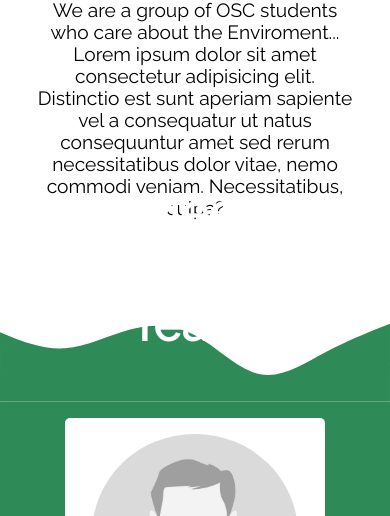
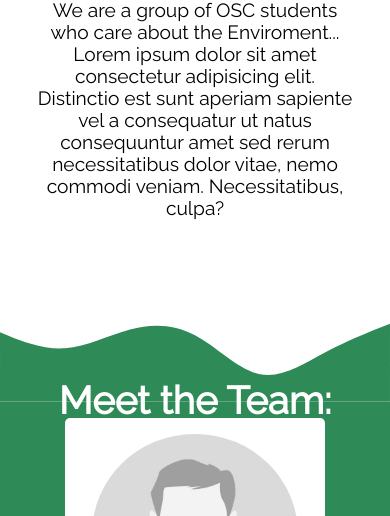
Before and after one commit to OSC-Website/OSC-Website-Front-End, a plain HTML site: page index.html in a window 390 px wide. Shown: the part 584-1100 px from the top of the page. Drawn offline with nearby package versions, Linux system fonts and the light colour scheme; a script that the page names is missing.

Commit message:
Made 'Meet Our Team' responsive

```diff
--- a/CSS/styles.css
+++ b/CSS/styles.css
@@ -298,8 +298,8 @@ header .navbar-default div .fa-bars {
 .EVC__Our-Team h2 {
   position: absolute;
   top: 70rem;
-  width: 50%;
-  left: 25%;
+  width: 90%;
+  left: 5%;
   color: var(--White);
   font-size: 3rem;
   z-index: 2;
@@ -1026,6 +1026,127 @@ ul {
   }
 }
 
+@media only screen and (max-width: 675px) {
+  .EVC__Our-Team h2 {
+    top: 53.55rem;
+  }
+}
+
+@media only screen and (max-width: 669px) {
+  .EVC__Our-Team h2 {
+    top: 55rem;
+  }
+}
+
+@media only screen and (max-width: 646px) {
+  .EVC__Our-Team h2 {
+    top: 53.7rem;
+  }
+}
+
+@media only screen and (max-width: 620px) {
+  .EVC__Our-Team h2 {
+    top: 52.2rem;
+  }
+}
+
+@media only screen and (max-width: 593px) {
+  .EVC__Our-Team h2 {
+    top: 50.7rem;
+  }
+}
+
+@media only screen and (max-width: 566px) {
+  .EVC__Our-Team h2 {
+    top: 49.5rem;
+  }
+}
+
+@media only screen and (max-width: 555px) {
+  .EVC__Our-Team h2 {
+    top: 50.3rem;
+  }
+}
+
+@media only screen and (max-width: 530px) {
+  .EVC__Our-Team h2 {
+    top: 48.9rem;
+  }
+}
+
+@media only screen and (max-width: 511px) {
+  .EVC__Our-Team h2 {
+    top: 59.2rem;
+  }
+}
+
+@media only screen and (max-width: 497px) {
+  .EVC__Our-Team h2 {
+    top: 58.1rem;
+  }
+}
+
+@media only screen and (max-width: 480px) {
+  .EVC__Our-Team h2 {
+    top: 57rem;
+  }
+}
+
+@media only screen and (max-width: 466px) {
+  .EVC__Our-Team h2 {
+    top: 56rem;
+  }
+}
+
+@media only screen and (max-width: 460px) {
+  .EVC__Our-Team h2 {
+    top: 57rem;
+  }
+}
+
+@media only screen and (max-width: 448px) {
+  .EVC__Our-Team h2 {
+    top: 56.3rem;
+    font-size: 2.4rem;
+  }
+}
+
+@media only screen and (max-width: 435px) {
+  .EVC__Our-Team h2 {
+    top: 56.6rem;
+  }
+}
+
+@media only screen and (max-width: 419px) {
+  .EVC__Our-Team h2 {
+    top: 60.2rem;
+  }
+}
+
+@media only screen and (max-width: 405px) {
+  .EVC__Our-Team h2 {
+    top: 59.2rem;
+  }
+}
+
+@media only screen and (max-width: 399px) {
+  .EVC__Our-Team h2 {
+    top: 60.1rem;
+  }
+}
+
+@media only screen and (max-width: 383px) {
+  .EVC__Our-Team h2 {
+    top: 59rem;
+  }
+}
+
+@media only screen and (max-width: 370px) {
+  .EVC__Our-Team h2 {
+    top: 58.2rem;
+  }
+}
+
 @media only screen and (max-width: 674px) {
   .Header__SVG {
     width: 130vw;
```
